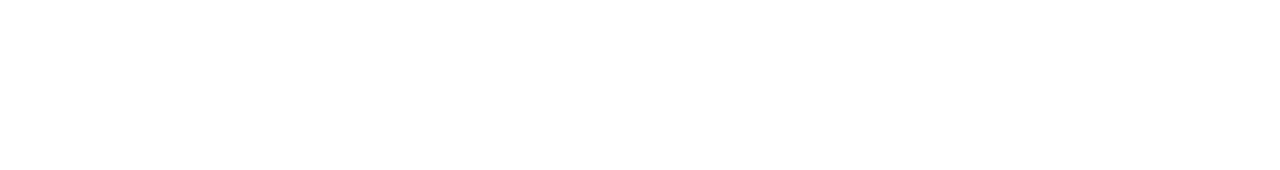
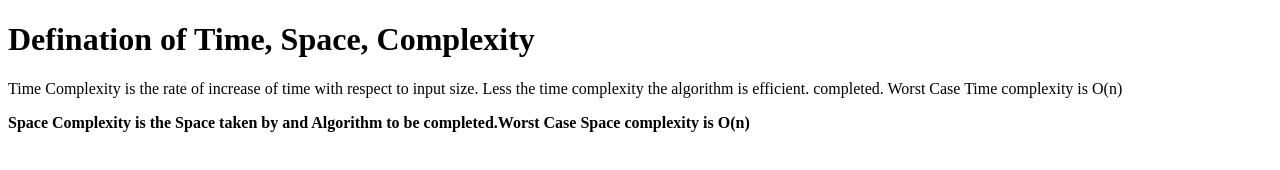
Before and after one commit to acciojob/time-and-space-complexity-nikky-kumar7505, a website: page main.html in a window 1280 px wide. Drawn offline with Linux system fonts and the light colour scheme.

Commit message:
created a submission

```diff
--- a/main.html
+++ b/main.html
@@ -8,6 +8,9 @@
 
 <body>
 	<!-- the entire body must be written by student -->
+	<h1>Defination of Time, Space, Complexity</h1>
+	<p>Time Complexity is the rate of increase of time with respect to input size. Less the time complexity the algorithm is efficient. completed. Worst Case Time complexity is O(n)</</p>
+	<p><b>Space Complexity is the Space taken by and Algorithm to be completed.Worst Case Space complexity is O(n) </b> </p>
     <script type="text/javascript" src="./script.js">
 </script>
 
```
